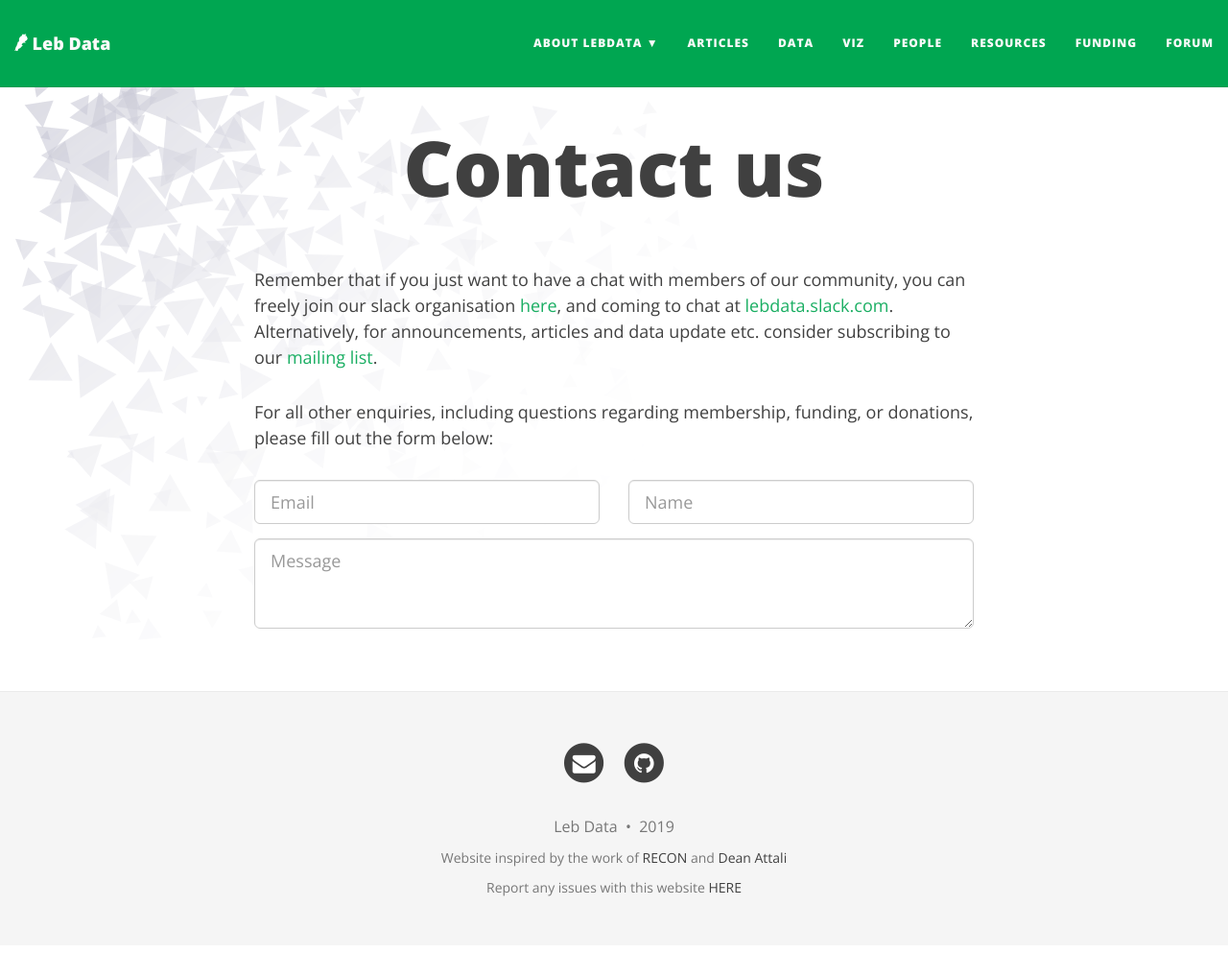
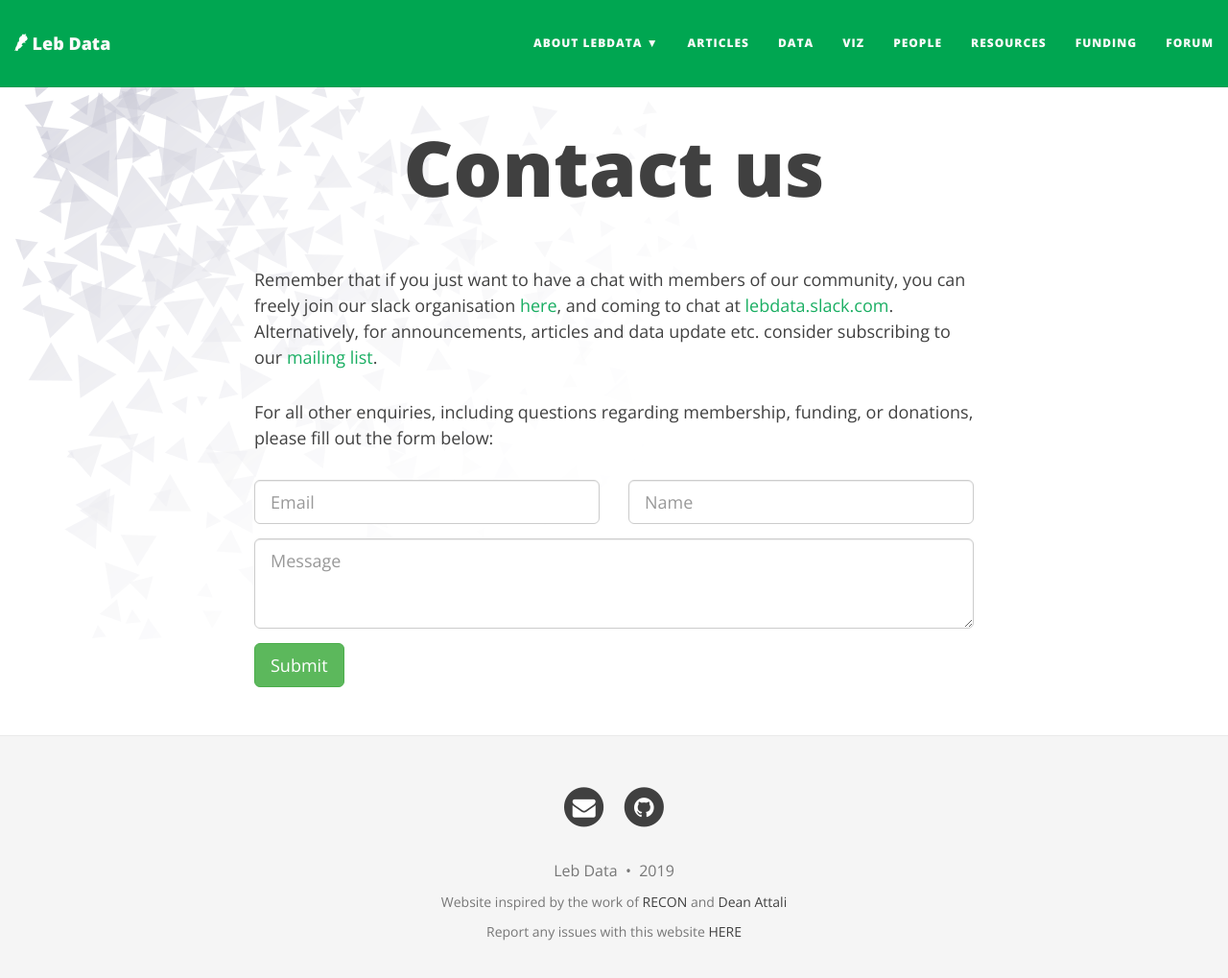
Before and after one commit to alitarraf/lebdata, a Jekyll site: the page built from contact.md, in a window 1280 px wide and 1031 px high. Shown: the top 1019 px of the window at 96% size. Built offline with Jekyll 4.4.1, drawn with Linux system fonts in a browser that asks for light colours; nearby versions of some CDN libraries; some web fonts are replaced.

Commit message:
fixed the form button

```diff
--- a/contact.md
+++ b/contact.md
@@ -20,3 +20,5 @@ donations, please fill out the form below:
   <textarea type="text" name="content" class="form-control input-lg" placeholder="Message" title="Message" required="required" rows="3"></textarea>
   <input type="text" name="_gotcha" style="display:none">
   <input type="hidden" name="_next" value="./aboutme?message=Your message was sent successfully, thanks!" />
+  <button type="submit" class="btn btn-lg btn-success">Submit</button>
+</form>
```
